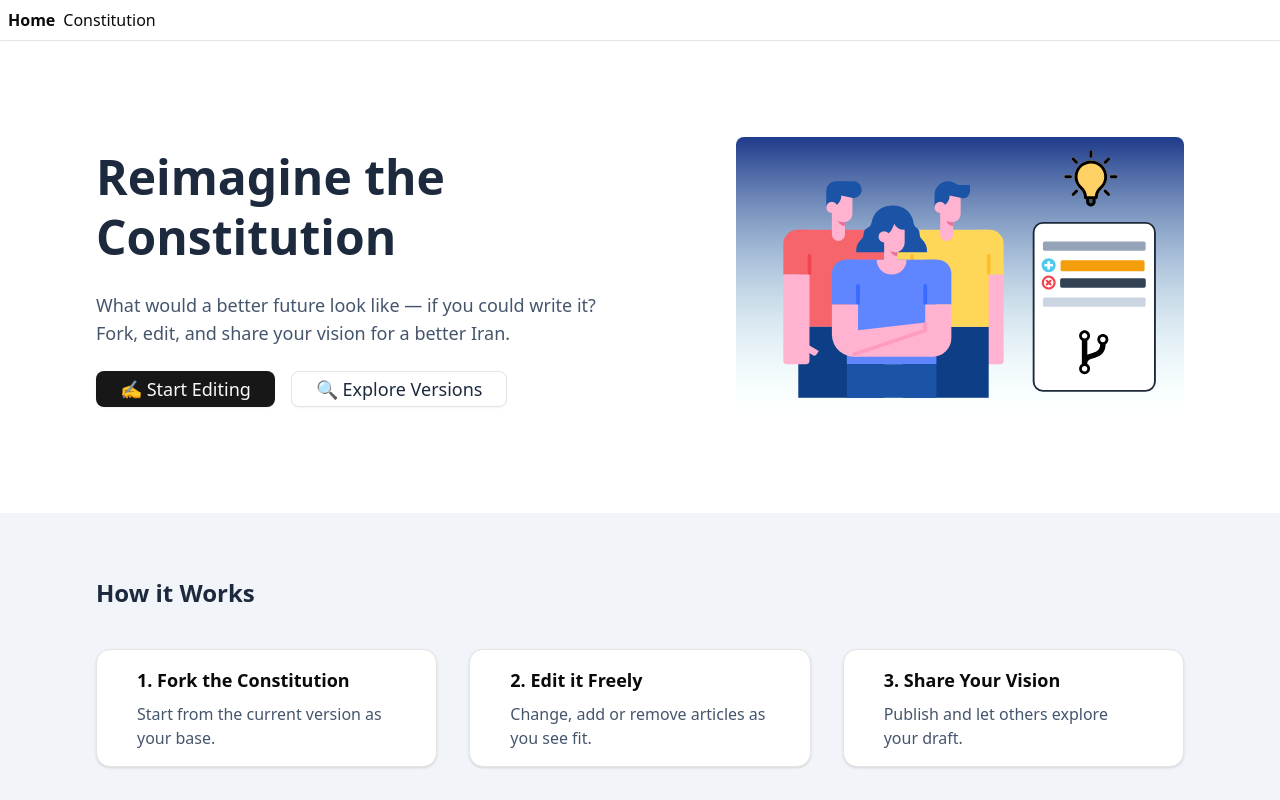
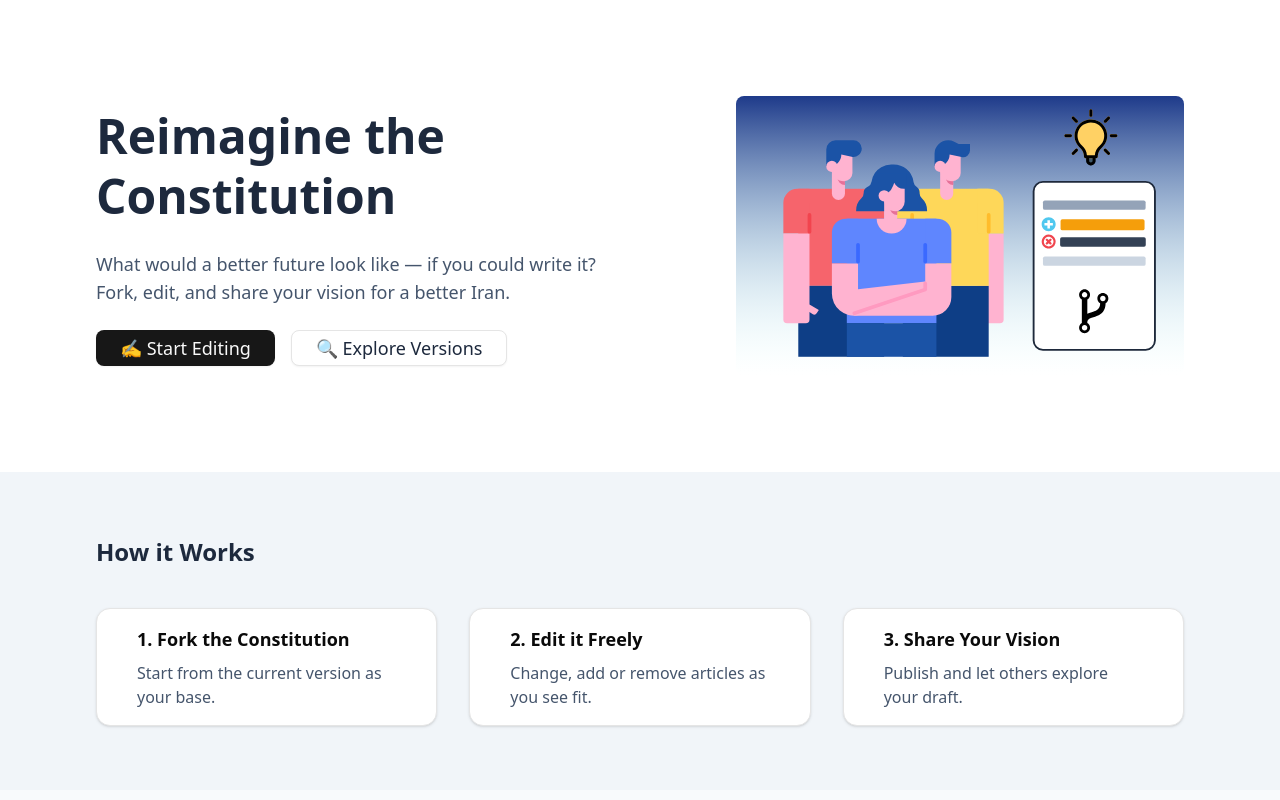
Before and after one commit to rekino/fork-the-law, a React (Vite) app: page / in a window 1280 px wide. Shown: the top 800 px of the page. Built offline with nearby package versions, Linux system fonts and the light colour scheme.

Commit message:
remove hallucinated navigation

```diff
--- a/src/routes/__root.tsx
+++ b/src/routes/__root.tsx
@@ -1,18 +1,7 @@
-import { createRootRoute, Link, Outlet } from '@tanstack/react-router'
+import { createRootRoute, Outlet } from '@tanstack/react-router'
 
 export const Route = createRootRoute({
   component: () => (
-    <>
-      <div className="p-2 flex gap-2">
-        <Link to="/" className="[&.active]:font-bold">
-          Home
-        </Link>{' '}
-        <Link to="/constitution" className="[&.active]:font-bold">
-          Constitution
-        </Link>
-      </div>
-      <hr />
-      <Outlet />
-    </>
+    <Outlet />
   ),
 })
```
